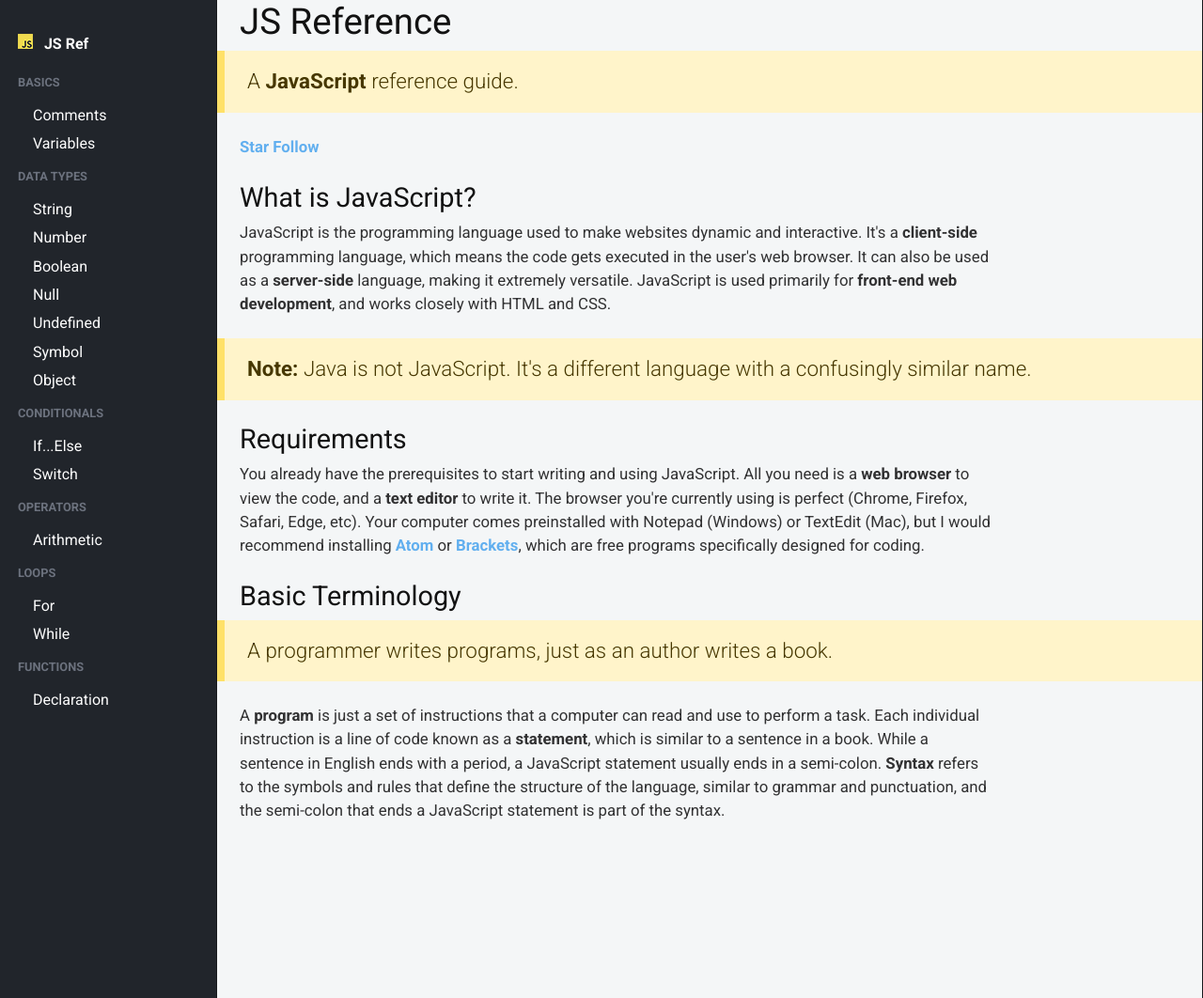
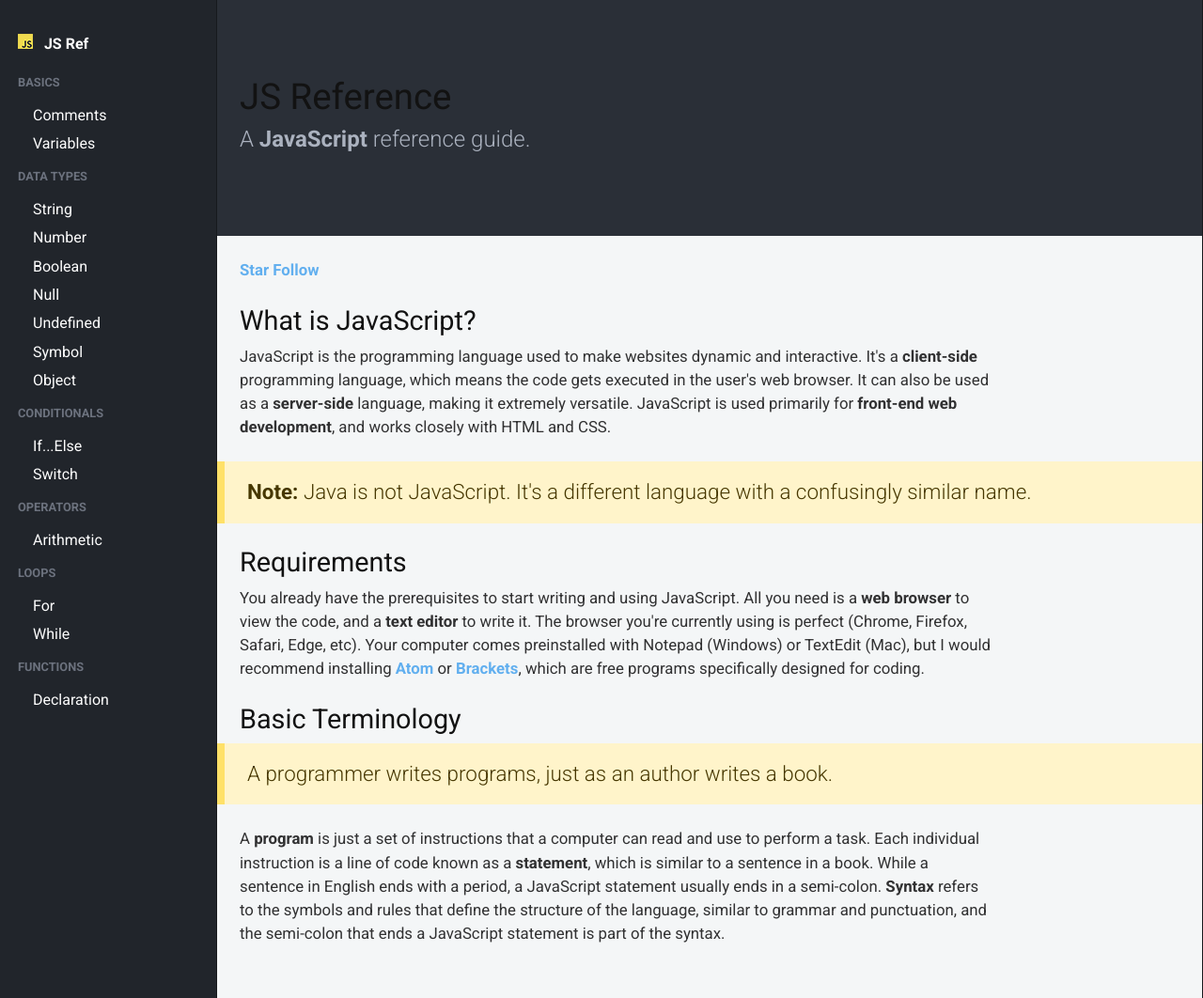
Before and after one commit to KJLarson/snippets, a Jekyll site: the page built from index.html, in a window 1280 px wide and 1062 px high. Shown: the whole window at 94% size. Built offline with Jekyll 4.4.1, drawn with Linux system fonts in a browser that asks for light colours; nearby versions of some CDN libraries.

Commit message:
Update index.html

```diff
--- a/index.html
+++ b/index.html
@@ -2,9 +2,10 @@
 layout: default
 ---
 
+<header>
 <h1>JS Reference</h1>
-
-<blockquote><p>A <strong>JavaScript</strong> reference guide.</p></blockquote>
+<h5>A <strong>JavaScript</strong> reference guide.</h5>
+</header>
 
 <p><a class="github-button" href="https://github.com/taniarascia/js" data-icon="octicon-star" data-count-href="/taniarascia/js/stargazers" data-count-api="/repos/taniarascia/js#stargazers_count" data-count-aria-label="# stargazers on GitHub" aria-label="Star taniarascia/js on GitHub">Star</a> <a class="github-button" href="https://github.com/taniarascia" data-count-href="/taniarascia/followers" data-count-api="/users/taniarascia#followers" data-count-aria-label="# followers on GitHub" aria-label="Follow @taniarascia on GitHub">Follow</a></p>
 
```
